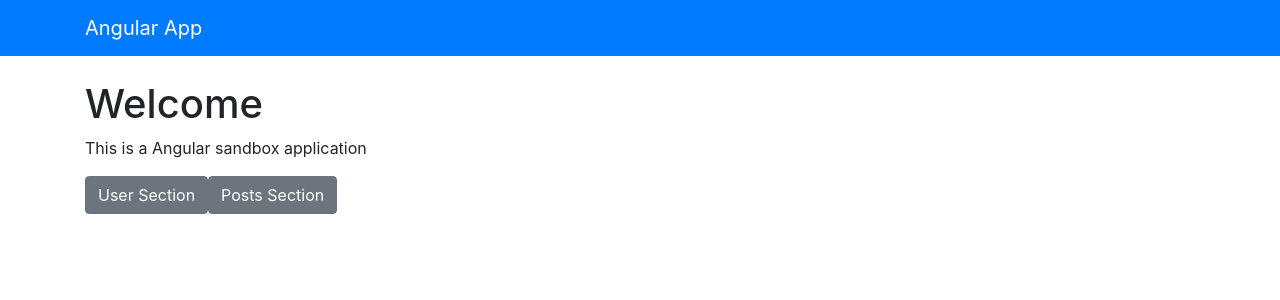
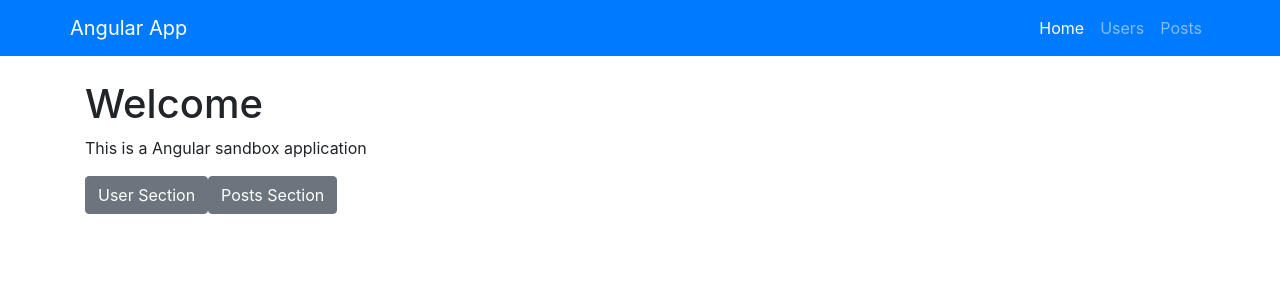
Before and after one commit to Daniele122898/Angular-Sandbox, an Angular app: page / in a window 1280 px wide. Shown: the top 300 px of the page. Built offline with nearby package versions, Linux system fonts and the light colour scheme.

Commit message:
added routing that works

```diff
--- a/src/app/app-routing.module.ts
+++ b/src/app/app-routing.module.ts
@@ -4,11 +4,13 @@ import { RouterModule, Routes } from '@angular/router';
 import {  HomeComponent } from './components/home/home.component';
 import {  UsersComponent } from './components/users/users.component';
 import {  PostsComponent } from './components/posts/posts.component' ;
+import {  PostComponent } from './components/post/post.component' ;
 
 const routes: Routes = [
   { path: '', component: HomeComponent },
   { path: 'users', component: UsersComponent },
-  { path: 'posts', component: PostsComponent }
+  { path: 'posts', component: PostsComponent },
+  { path: 'post/:id', component: PostComponent }
 ];
 
 @NgModule({
--- a/src/app/app.module.ts
+++ b/src/app/app.module.ts
@@ -13,6 +13,7 @@ import { PostService } from './services/post.service';
 import { PostFormComponent } from './components/post-form/post-form.component';
 import { AppRoutingModule } from './/app-routing.module';
 import { HomeComponent } from './components/home/home.component';
+import { PostComponent } from './components/post/post.component';
 
 
 @NgModule({
@@ -23,7 +24,8 @@ import { HomeComponent } from './components/home/home.component';
     NavbarComponent,
     PostsComponent,
     PostFormComponent,
-    HomeComponent
+    HomeComponent,
+    PostComponent
   ],
   imports: [
     BrowserModule,
--- a/src/app/components/home/home.component.html
+++ b/src/app/components/home/home.component.html
@@ -1,4 +1,4 @@
 <h1>Welcome</h1>
 <p>This is a Angular sandbox application</p>
-<button class="btn btn-secondary">User Section</button>
-<button class="btn btn-secondary">Posts Section</button>
+<button class="btn btn-secondary" routerLink="/users">User Section</button>
+<button class="btn btn-secondary" routerLink="/posts">Posts Section</button>
--- a/src/app/components/navbar/navbar.component.html
+++ b/src/app/components/navbar/navbar.component.html
@@ -1,5 +1,18 @@
-<nav class="navbar navbar-dark bg-primary mb-4">
+<nav class="navbar navbar-expand navbar-dark bg-primary mb-4">
   <div class="container">
-    <a href="#" class="navbar-brand">Angular App</a>
+    <a routerLink="/" class="navbar-brand">Angular App</a>
+    <div>
+      <ul class="navbar-nav ml-auto">
+        <li class="nav-item" [routerLinkActive]="['active']" [routerLinkActiveOptions]="{exact: true}">
+          <a routerLink="/" class="nav-link">Home</a>
+        </li>
+        <li class="nav-item" [routerLinkActive]="['active']" [routerLinkActiveOptions]="{exact: true}">
+          <a routerLink="/users" class="nav-link">Users</a>
+        </li>
+        <li class="nav-item" [routerLinkActive]="['active']" [routerLinkActiveOptions]="{exact: true}">
+          <a routerLink="/posts" class="nav-link">Posts</a>
+        </li>
+      </ul>
+    </div>
   </div>
 </nav>
--- /dev/null
+++ b/src/app/components/post/post.component.html
@@ -0,0 +1,7 @@
+<a routerLink="/posts" class="btn btn-light btn-sm mb-3">Back</a>
+<div *ngIf="post" class="card">
+  <div class="card-body">
+    <h3>{{ post.title }}</h3>
+    <p>{{ post.body }}</p>
+  </div>
+</div>
--- /dev/null
+++ b/src/app/components/post/post.component.ts
@@ -0,0 +1,27 @@
+import { Component, OnInit } from '@angular/core';
+import { ActivatedRoute } from '@angular/router';
+import { Location } from '@angular/common';
+
+import { PostService } from '../../services/post.service';
+import { Post } from '../../models/Post';
+
+@Component({
+  selector: 'app-post',
+  templateUrl: './post.component.html',
+  styleUrls: ['./post.component.css']
+})
+export class PostComponent implements OnInit {
+  post: Post;
+
+  constructor(
+    private _route: ActivatedRoute,
+    private _postService: PostService,
+    private _location: Location
+  ) { }
+
+  ngOnInit() {
+    const id = this._route.snapshot.paramMap.get('id');
+    this._postService.getPost(id).subscribe(post => this.post = post);
+  }
+
+}
--- a/src/app/components/posts/posts.component.html
+++ b/src/app/components/posts/posts.component.html
@@ -8,7 +8,7 @@
 <h2>Posts</h2>
 <div class="card" *ngFor="let post of posts">
   <div class="card-body">
-    <h3>{{ post.title }}</h3>
+    <h3><a routerLink="/post/{{post.id}}">{{ post.title }}</a></h3>
     <p>{{ post.body }}</p>
     <hr>
     <button (click)="removePost(post)" class="btn btn-danger">
--- a/src/app/services/post.service.ts
+++ b/src/app/services/post.service.ts
@@ -36,4 +36,10 @@ export class PostService {
     return this.http.delete<Post>(url, httpOptions);
   }
 
+  getPost(id: string): Observable<Post> {
+    const url = `${this.postsUrl}/${id}`;
+
+    return this.http.get<Post>(url);
+  }
+
 }
```
Also changed, not shown: src/app/components/post/post.component.css (added).
